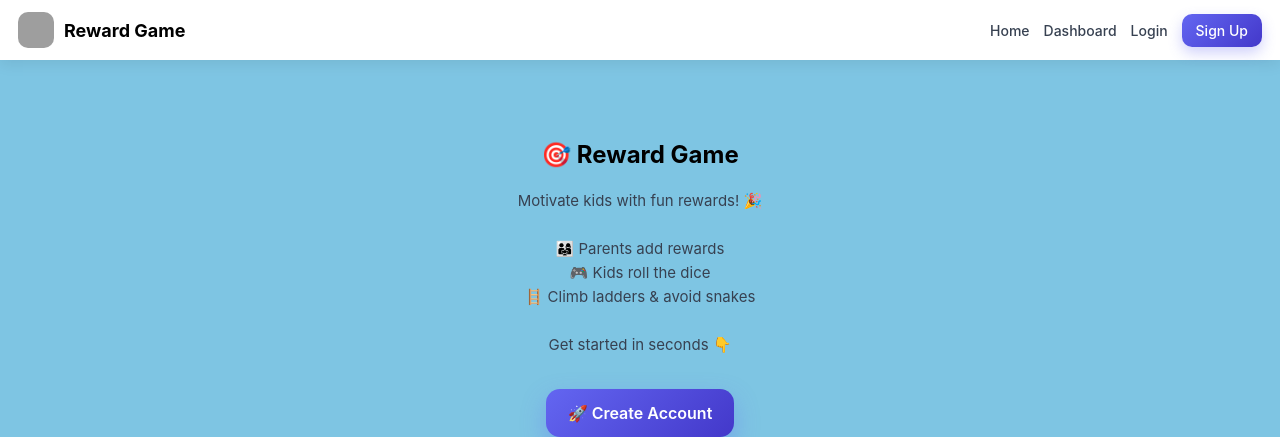
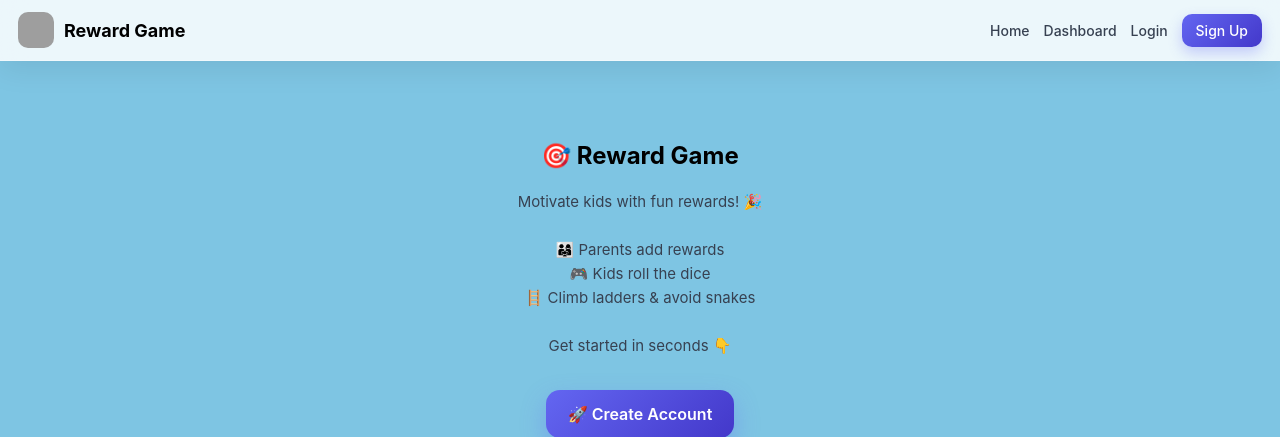
Before and after one commit to KevinCranfield/rewardApp, a Django app: page / in a window 1280 px wide. Shown: the top 437 px of the page. Run offline with Django 5.2, Linux system fonts and the light colour scheme; grey boxes are pictures that could not be loaded.

Commit message:
updated homepage glass navbar

```diff
--- a/game/static/game/css/styles.css
+++ b/game/static/game/css/styles.css
@@ -57,12 +57,23 @@ h2{
     align-items: center;
 
     padding: 12px 18px;
-    background: white;
-
-    box-shadow: 0 4px 14px rgba(0,0,0,.08);
+
+    /* GLASS EFFECT */
+    background: rgba(255,255,255,0.7);
+    backdrop-filter: blur(12px);
+    -webkit-backdrop-filter: blur(12px);
+
+    border-bottom: 1px solid rgba(255,255,255,0.3);
+
+    box-shadow: 0 8px 30px rgba(0,0,0,.08);
+
     position: sticky;
     top: 0;
     z-index: 1000;
+}
+
+.navbar:hover{
+    background: rgba(255,255,255,0.85);
 }
 
 .nav-left {
```
